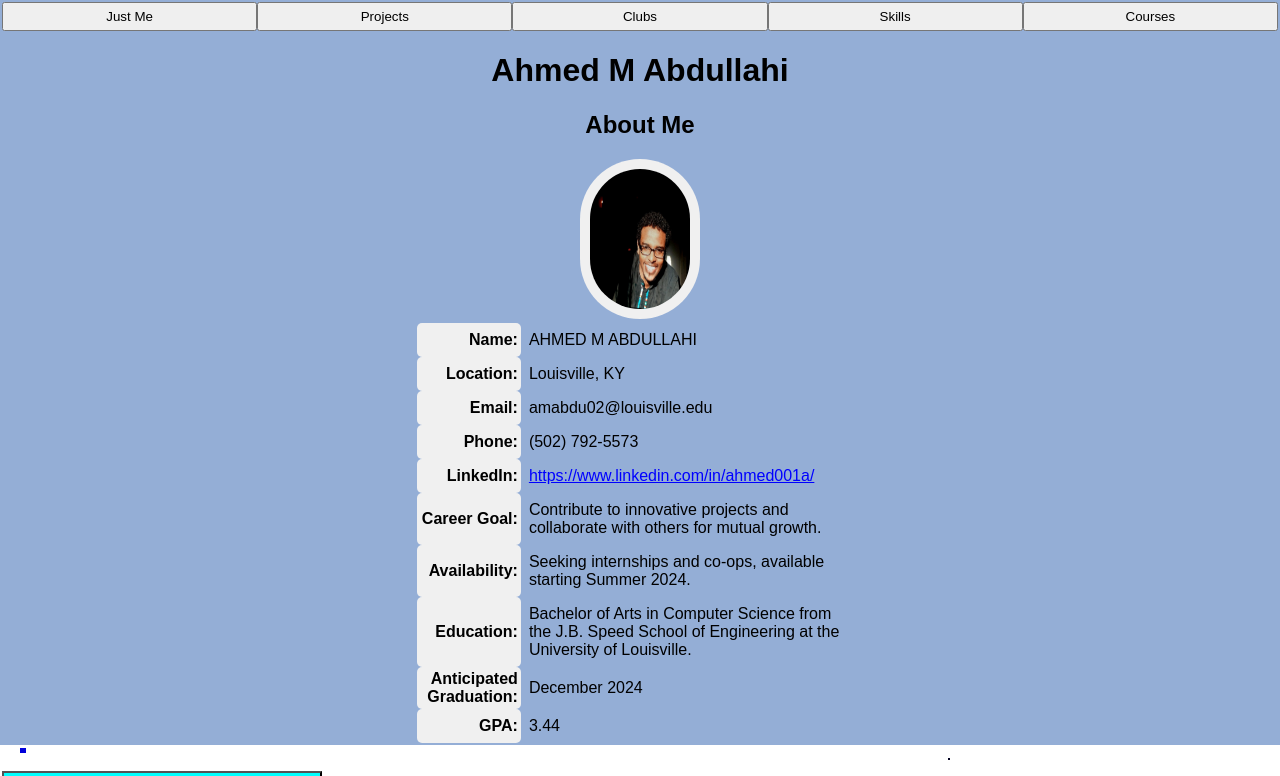
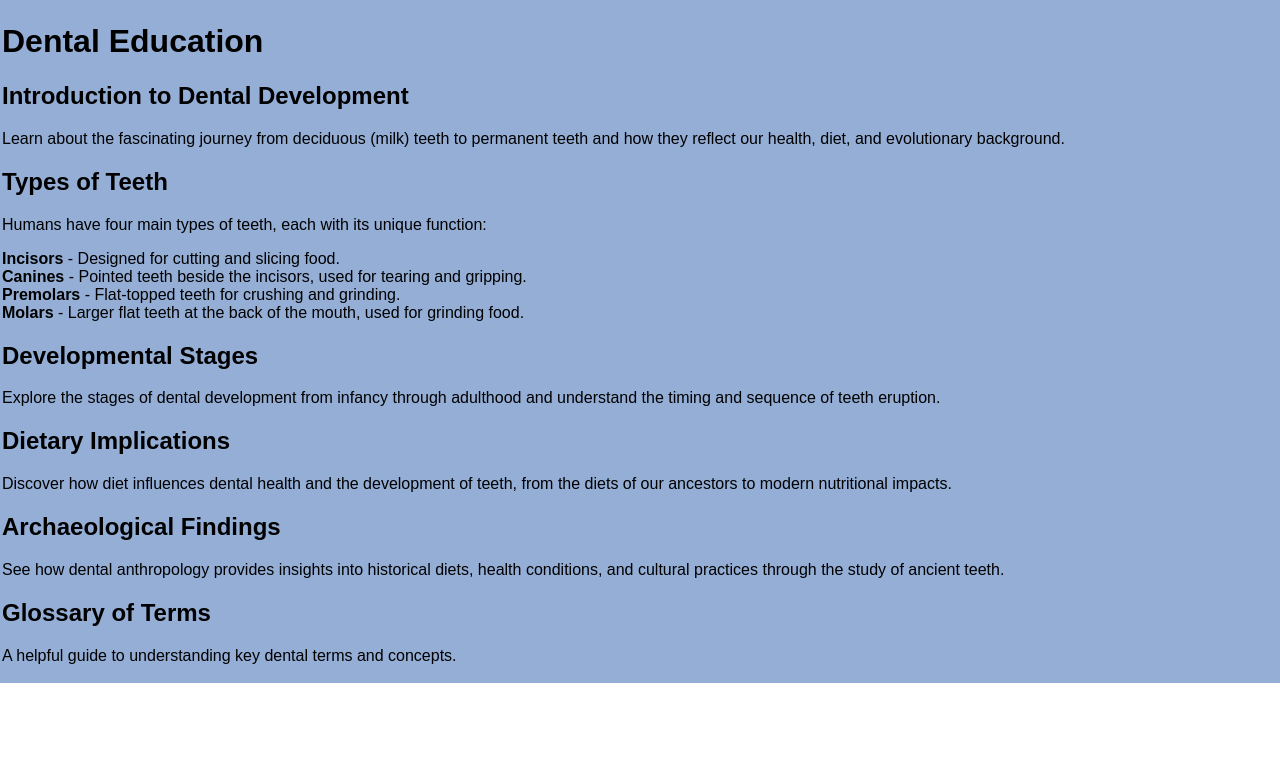
Before and after one commit to AhmedMurshid/AhmedMurshid, a React (Create React App) app: page /dental in a window 1280 px wide. Shown: the top 776 px of the page. Built offline with nearby package versions, Linux system fonts and the light colour scheme.

Commit message:
update mar 16

```diff
--- a/package.json
+++ b/package.json
@@ -9,6 +9,7 @@
     "@testing-library/user-event": "^13.5.0",
     "react": "^18.2.0",
     "react-dom": "^18.2.0",
+    "react-router-dom": "^6.22.3",
     "react-scripts": "5.0.1",
     "web-vitals": "^2.1.4"
   },
--- a/src/App.js
+++ b/src/App.js
@@ -1,80 +1,15 @@
 import React, { useState } from 'react';
-import DisplayComponets from './DisplayScreen/DisplayComponets';
+import { BrowserRouter as Router } from 'react-router-dom';
+import AppRoutes from './AppRoutes';
 import './App.css';
-import MyPDF from './files/my-resume.pdf';
 
 function App() {
-  const [displayAboutMe, setDisplayAboutMe] = useState(true);
-  const [displayProjects, setDisplayProjects] = useState(false);
-  const [displayClubs, setDisplayClubs] = useState(false);
-  const [displaySkills, setDisplaySkills] = useState(false);
-  const [displayCourses, setDisplayCourses] = useState(false);
-
-  const handleOpenPDF = () => {
-    window.open(MyPDF);
-  };
-
-  const toggleAboutMe = () => {
-    setDisplayAboutMe(!displayAboutMe);
-    setDisplayProjects(false);
-    setDisplaySkills(false);
-    setDisplayCourses(false);
-    setDisplayClubs(false);
-  };
-
-  const toggleProjects = () => {
-    setDisplayProjects(!displayProjects);
-    setDisplayAboutMe(false);
-    setDisplaySkills(false);
-    setDisplayCourses(false);
-    setDisplayClubs(false);
-  };
-
-  const toggleSkills = () => {
-    setDisplaySkills(!displaySkills);
-    setDisplayAboutMe(false);
-    setDisplayProjects(false);
-    setDisplayCourses(false);
-    setDisplayClubs(false);
-  };
-
-  const toggleCourses = () => { // New function for toggling Courses
-    setDisplayCourses(!displayCourses);
-    setDisplayAboutMe(false);
-    setDisplayProjects(false);
-    setDisplaySkills(false);
-    setDisplayClubs(false);
-
-  };
-
-const toggleClubs = () => { // New function for toggling Clubs
-  setDisplayClubs(!displayClubs);
-  setDisplayAboutMe(false);
-  setDisplayProjects(false);
-  setDisplaySkills(false);
-  setDisplayCourses(false);
-};
-
   return (
-    <div className="App">
-      <div className='all-button nav'>
-        <button onClick={toggleAboutMe} className='button-group'>Just Me</button>
-        <button onClick={toggleProjects} className='button-group'>Projects</button>
-        <button onClick={toggleClubs} className='button-group'>Clubs</button>
-        <button onClick={toggleSkills} className='button-group'>Skills</button>
-        <button onClick={toggleCourses} className='button-group'>Courses</button>
+    <Router>
+      <div className="App">
+        <AppRoutes/>
       </div>
-      <div className='resume-button'>
-        <button onClick={handleOpenPDF} className='button-group1'>Print Resume</button>
-      </div>
-      <DisplayComponets
-        showAboutMe={displayAboutMe}
-        showProjects={displayProjects}
-        showSkills={displaySkills}
-        showCourses={displayCourses}
-        showClubs={displayClubs}
-      />
-    </div>
+    </Router>
   );
 }
 
--- /dev/null
+++ b/src/AppRoutes.js
@@ -0,0 +1,17 @@
+// AppRoutes.js
+import React from 'react';
+import { Routes, Route } from 'react-router-dom';
+import ParentComponent from './ParentComponent';
+import Dental from './nav/Dental';
+
+const AppRoutes = ({ }) => {
+
+  return (
+    <Routes>
+      <Route path="/" element={<ParentComponent />} />
+      <Route path="/dental" element={<Dental />} />
+    </Routes>
+  );
+};
+
+export default AppRoutes;
--- a/src/DisplayScreen/DisplayComponets.js
+++ b/src/DisplayScreen/DisplayComponets.js
@@ -1,27 +1,37 @@
+// DisplayComponents.js
 import React from 'react';
+
 import AboutMe from '../nav/Aboutme';
 import Projects from '../nav/Projects';
 import Skills from '../nav/Skills';
 import Courses from '../nav/Courses';
 import Clubs from '../nav/Clubs';
-import './Display.css'
+import NavigationButtons from '../NavSwitch'; // Ensure this component is adjusted to use toggleVisibility
 
+import './Display.css';
 import RandomShapes from './RandomShapes';
 
-function DisplayComponets({ showAboutMe, showProjects, showClubs, showSkills, showCourses}) {
+function DisplayComponents({
+  showAboutMe,
+  showProjects,
+  showClubs,
+  showSkills,
+  showCourses,
+  handleOpenPDF,
+  toggleVisibility, // Passed from ParentComponent
+}) {
   return (
     <div className='MainDiv'>
+      <NavigationButtons toggleVisibility={toggleVisibility} handleOpenPDF={handleOpenPDF} />
       <h1>Ahmed M Abdullahi</h1>
-      <p></p>
       {showAboutMe && <AboutMe />}
       {showProjects && <Projects />}
       {showClubs && <Clubs />}
       {showSkills && <Skills />}
       {showCourses && <Courses />}
-
       <RandomShapes />
     </div>
   );
 }
 
-export default DisplayComponets;
+export default DisplayComponents;
--- /dev/null
+++ b/src/NavSwitch.js
@@ -0,0 +1,25 @@
+// src/NavSwitch.js
+import React from 'react';
+import './App.css';
+
+function NavigationButtons({
+  toggleVisibility, // Correctly use the passed toggleVisibility function
+  handleOpenPDF,
+}) {
+  return (
+    <>
+
+      <div className='all-button'>
+        <button className='button-group' onClick={() => toggleVisibility('aboutMe')}>Just Me</button>
+        <button className='button-group' onClick={() => toggleVisibility('projects')}>Projects</button>
+        <button className='button-group' onClick={() => toggleVisibility('skills')}>Skills</button>
+        <button className='button-group' onClick={() => toggleVisibility('courses')}>Courses</button>
+        <button className='button-group' onClick={() => toggleVisibility('clubs')}>Clubs</button>
+      </div>
+
+      <button className='' onClick={handleOpenPDF}>Print Resume</button>
+    </>
+  );
+}
+
+export default NavigationButtons;
--- /dev/null
+++ b/src/ParentComponent.js
@@ -0,0 +1,58 @@
+// ParentComponent.js
+import React, { useState } from 'react';
+import DisplayComponents from './DisplayScreen/DisplayComponets'; // Adjust the import path as needed
+import MyPDF from './files/my-resume.pdf';
+
+function ParentComponent() {
+  const [showAboutMe, setShowAboutMe] = useState(true);
+  const [showProjects, setShowProjects] = useState(false);
+  const [showClubs, setShowClubs] = useState(false);
+  const [showSkills, setShowSkills] = useState(false);
+  const [showCourses, setShowCourses] = useState(false);
+
+  const handleOpenPDF = () => window.open(MyPDF);
+
+  const toggleVisibility = (section) => {
+    setShowAboutMe(false);
+    setShowProjects(false);
+    setShowClubs(false);
+    setShowSkills(false);
+    setShowCourses(false);
+
+    switch (section) {
+      case 'aboutMe':
+        setShowAboutMe(true);
+        break;
+      case 'projects':
+        setShowProjects(true);
+        break;
+      case 'clubs':
+        setShowClubs(true);
+        break;
+      case 'skills':
+        setShowSkills(true);
+        break;
+      case 'courses':
+        setShowCourses(true);
+        break;
+      default:
+        // Optional: Handle default case
+        break;
+    }
+  };
+
+  return (
+    <DisplayComponents
+      showAboutMe={showAboutMe}
+      showProjects={showProjects}
+      showClubs={showClubs}
+      showSkills={showSkills}
+      showCourses={showCourses}
+      handleOpenPDF={handleOpenPDF}
+      toggleVisibility={toggleVisibility}
+    />
+
+  );
+}
+
+export default ParentComponent;
--- /dev/null
+++ b/src/nav/Dental.js
@@ -0,0 +1,44 @@
+// src/nav/Dental.js
+
+import React from 'react';
+
+const Dental = () => {
+    return (
+        <div className="dental-education">
+            <h1>Dental Education</h1>
+            <section id="introduction">
+                <h2>Introduction to Dental Development</h2>
+                <p>Learn about the fascinating journey from deciduous (milk) teeth to permanent teeth and how they reflect our health, diet, and evolutionary background.</p>
+            </section>
+            <section id="types-of-teeth">
+                <h2>Types of Teeth</h2>
+                <p>Humans have four main types of teeth, each with its unique function:</p>
+                <ul>
+                    <li><strong>Incisors</strong> - Designed for cutting and slicing food.</li>
+                    <li><strong>Canines</strong> - Pointed teeth beside the incisors, used for tearing and gripping.</li>
+                    <li><strong>Premolars</strong> - Flat-topped teeth for crushing and grinding.</li>
+                    <li><strong>Molars</strong> - Larger flat teeth at the back of the mouth, used for grinding food.</li>
+                </ul>
+            </section>
+            <section id="developmental-stages">
+                <h2>Developmental Stages</h2>
+                <p>Explore the stages of dental development from infancy through adulthood and understand the timing and sequence of teeth eruption.</p>
+            </section>
+            <section id="dietary-implications">
+                <h2>Dietary Implications</h2>
+                <p>Discover how diet influences dental health and the development of teeth, from the diets of our ancestors to modern nutritional impacts.</p>
+            </section>
+            <section id="archaeological-findings">
+                <h2>Archaeological Findings</h2>
+                <p>See how dental anthropology provides insights into historical diets, health conditions, and cultural practices through the study of ancient teeth.</p>
+            </section>
+            <section id="glossary">
+                <h2>Glossary of Terms</h2>
+                <p>A helpful guide to understanding key dental terms and concepts.</p>
+            </section>
+            {/* Add any additional sections or interactive elements here */}
+        </div>
+    );
+};
+
+export default Dental;
```
Also changed, not shown: 1 other file (tests, documents, lock files or other folders).
